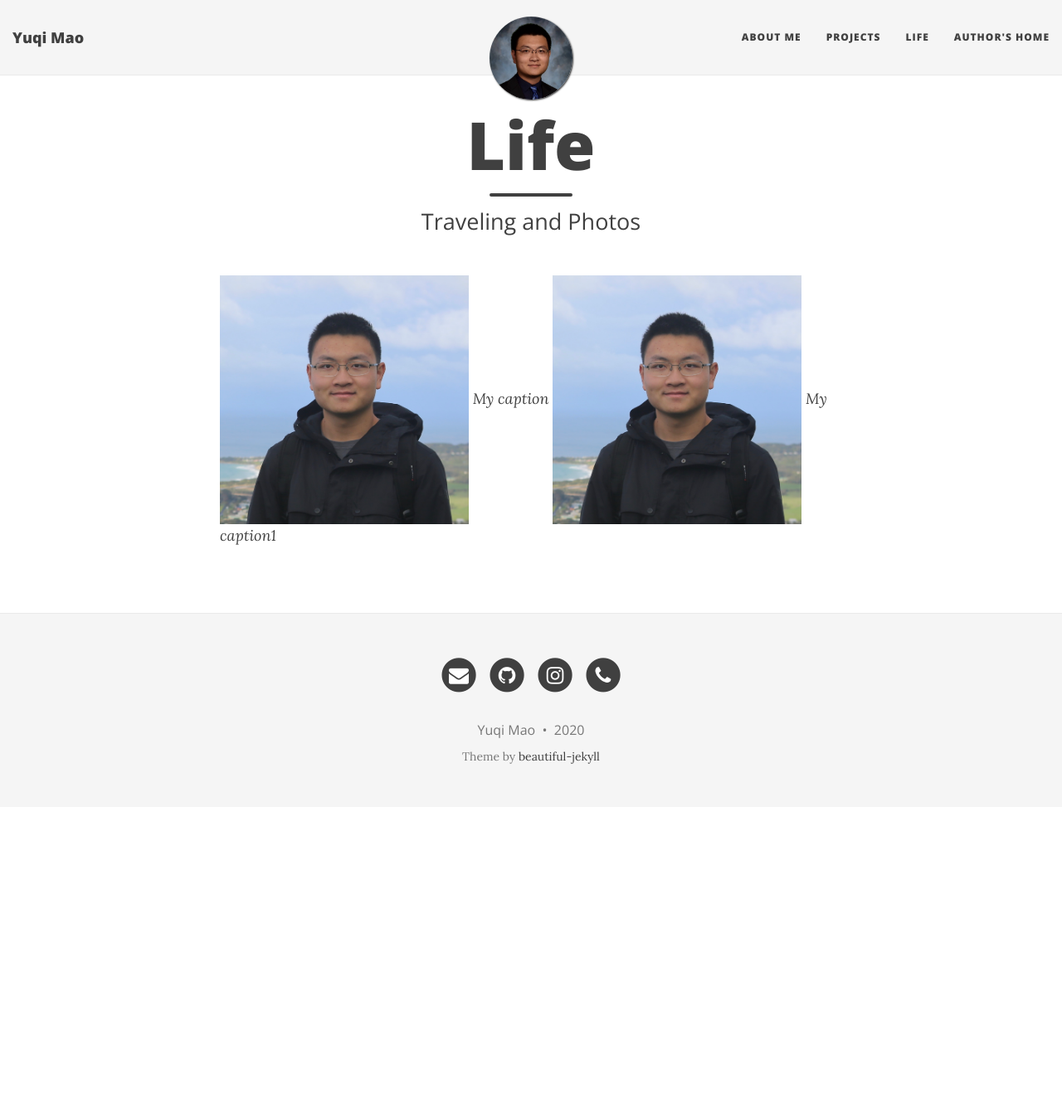
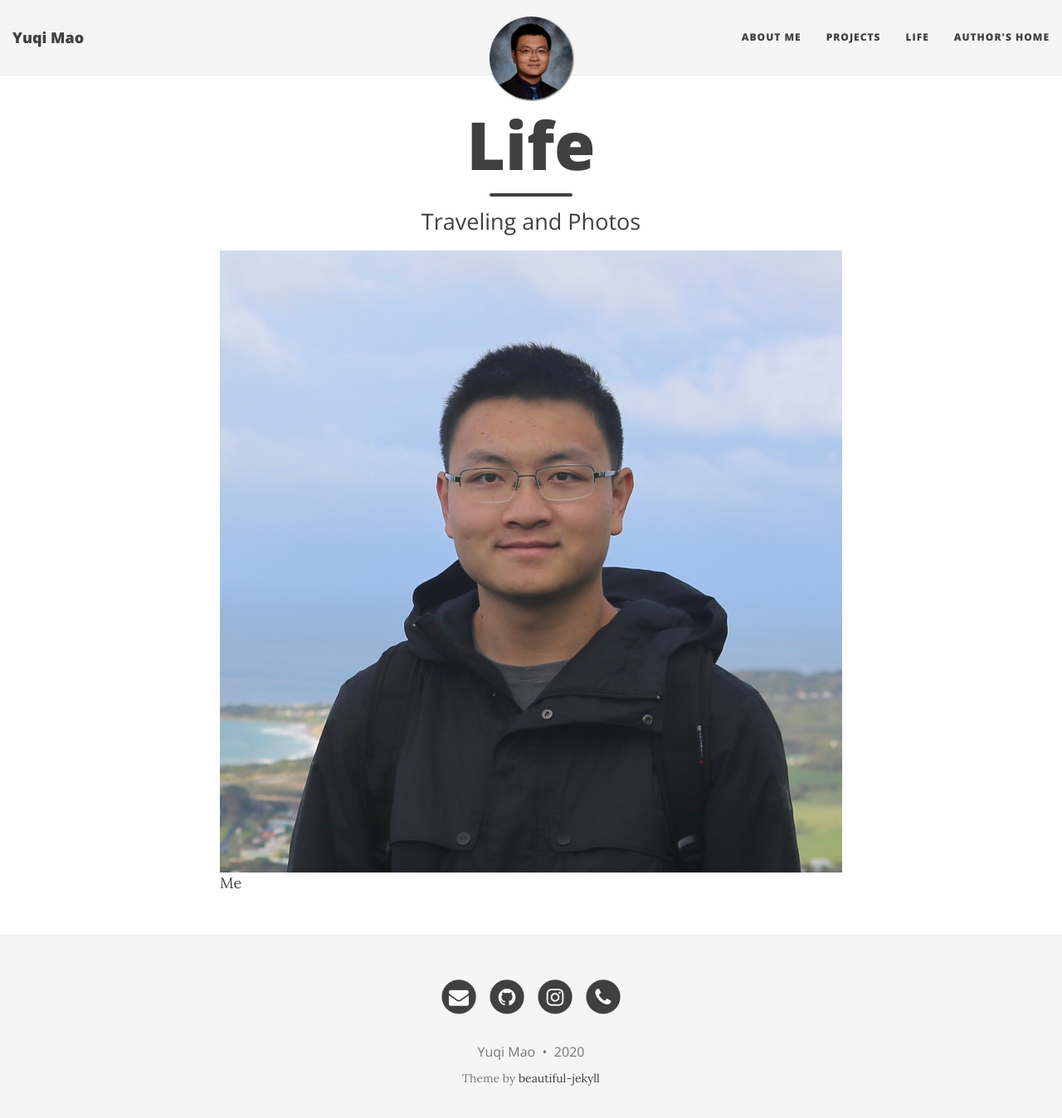
Before and after one commit to yqmao17/yqmao17.github.io, a Jekyll site: the page built from blog.md, in a window 1280 px wide and 1361 px high. Shown: the top 1348 px of the window at 83% size. Built offline with Jekyll 4.4.1, drawn with Linux system fonts in a browser that asks for light colours; nearby versions of some CDN libraries.

Commit message:
add photos test

```diff
--- /dev/null
+++ b/_includes/image.html
@@ -0,0 +1,4 @@
+<figure class="image">
+    <img src="{{ include.url }}" alt="{{ include.description }}">
+    <figcaption>{{ include.description }}</figcaption>
+  </figure>
--- a/blog.md
+++ b/blog.md
@@ -4,7 +4,4 @@ title: Life
 subtitle: Traveling and Photos
 ---
 
-<img src="/img/me.jpeg" alt="drawing" width="300" height="300"/>
-*My caption*
-<img src="/img/me.jpeg" alt="drawing1" width="300" height="300"/>
-*My caption1*
+{% include image.html url="/img/me.jpeg" description="Me" %}
```
